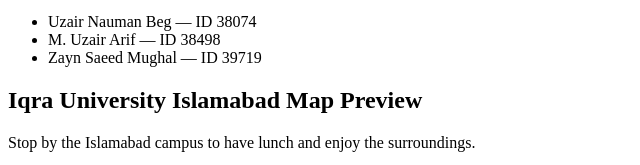
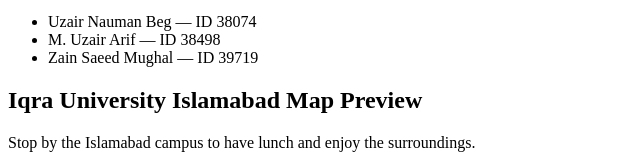
Before and after one commit to uxairnauman/Assignment-1-WPL-, a plain HTML site: page contact.html in a window 1280 px wide. Shown: the part 682-847 px from the top of the page, 0-640 px from the left. Drawn offline with Linux system fonts and the light colour scheme.

Commit message:
Correct spelling of 'Zayn' to 'Zain' in contact.html

```diff
--- a/contact.html
+++ b/contact.html
@@ -51,7 +51,7 @@
       <ul>
         <li>Uzair Nauman Beg — ID 38074</li>
         <li>M. Uzair Arif — ID 38498</li>
-        <li>Zayn Saeed Mughal — ID 39719</li>
+        <li>Zain Saeed Mughal — ID 39719</li>
       </ul>
     </section>
     <section>
```
